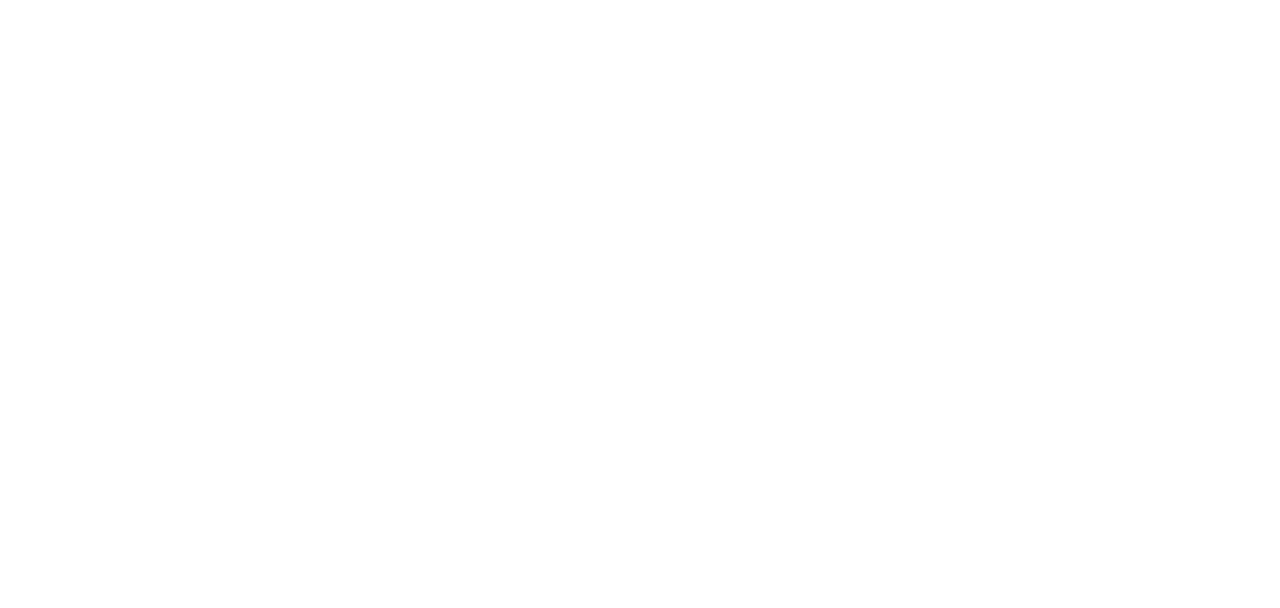
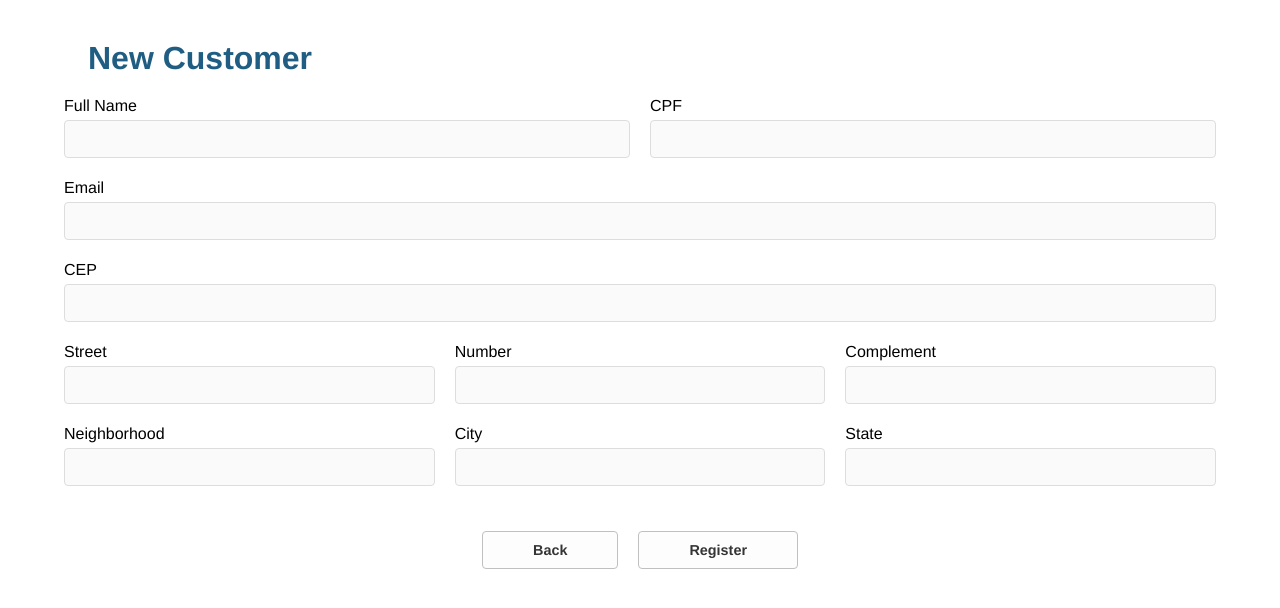
Before and after one commit to CarolineSampaio/teste-tecnico-zucchetti, a Vue app in the folder frontend/: page /customer/new in a window 1280 px wide. Before the commit this address had no page. Shown: the top 608 px of the page. Built offline with nearby package versions, Linux system fonts and the light colour scheme.

Commit message:
feat: adiciona cadastro cliente

```diff
--- a/frontend/package.json
+++ b/frontend/package.json
@@ -14,7 +14,8 @@
   "dependencies": {
     "axios": "^1.6.8",
     "vue": "^3.4.21",
-    "vue-router": "^4.3.0"
+    "vue-router": "^4.3.0",
+    "yup": "^1.4.0"
   },
   "devDependencies": {
     "@rushstack/eslint-patch": "^1.8.0",
--- a/frontend/src/assets/main.css
+++ b/frontend/src/assets/main.css
@@ -14,3 +14,30 @@
 body {
   margin: 0 5%;
 }
+
+h1 {
+  color: #1f5d82;
+  margin: 40px 0px 20px;
+  margin-left: 24px;
+}
+
+button {
+  width: auto;
+  height: 38px;
+  padding: 0px 50px;
+  background-color: #fdfdfd;
+
+  color: #353535;
+  font-weight: 600;
+  font-size: 0.9rem;
+  border: 1px solid #c0c0c0;
+  border-radius: 4px;
+  cursor: pointer;
+}
+
+button:hover {
+  background-color: #1f5d82;
+  padding: 0px 51px;
+  color: white;
+  border: none;
+}
--- a/frontend/src/router/index.js
+++ b/frontend/src/router/index.js
@@ -1,5 +1,6 @@
 import { createRouter, createWebHistory } from 'vue-router'
 import CustomersList from '../views/CustomersList.vue'
+import CustomersNew from '../views/CustomersNew.vue'
 
 const router = createRouter({
   history: createWebHistory(import.meta.env.BASE_URL),
@@ -8,6 +9,11 @@
       path: '/',
       name: 'list customers',
       component: CustomersList
+    },
+    {
+      path: '/customer/new',
+      name: 'add customer',
+      component: CustomersNew
     }
   ]
 })
--- a/frontend/src/services/Customers/CustomerService.js
+++ b/frontend/src/services/Customers/CustomerService.js
@@ -1,6 +1,11 @@
 import api from '../api'
 
 class CustomerService {
+  async createOne(body) {
+    const response = await api.post('customers', body)
+    return response.data
+  }
+
   async getAllCustomers() {
     const response = await api.get('customers')
     return response.data
--- /dev/null
+++ b/frontend/src/utils/captureErrorYup.js
@@ -0,0 +1,6 @@
+export const captureErrorYup = (error) =>
+    error.inner.reduce((acc, currentValue) => {
+        const data = {...acc}
+        data[currentValue.path] =  currentValue.message
+        return data
+     }, {})
--- /dev/null
+++ b/frontend/src/validations/customerCreate.validations.js
@@ -0,0 +1,42 @@
+import * as yup from 'yup'
+
+export const schemaCreateCustomer = yup.object().shape({
+  name: yup
+    .string()
+    .required('Name is required')
+    .min(6, 'Name must be at least 6 characters')
+    .max(100, 'Name must be at most 100 characters'),
+  email: yup
+    .string()
+    .email('Email invalid')
+    .required('Email is required')
+    .max(100, 'Email must be at most 100 characters'),
+  cpf: yup
+    .string()
+    .matches(/^\d{3}\.\d{3}\.\d{3}-\d{2}$/, 'CPF invalid (xxx.xxx.xxx-xx)')
+    .max(14, 'CPF must be at most 14 characters')
+    .required('CPF is required'),
+  cep: yup
+    .string()
+    .matches(/^\d{5}\d{3}$/, 'CEP invalid (xxxxxxxx)')
+    .max(8, 'CEP must be at most 8 characters')
+    .required('CEP is required'),
+  street: yup
+    .string()
+    .required('Street is required')
+    .max(100, 'Street must be at most 100 characters'),
+  number: yup
+    .string()
+    .required('Number is required')
+    .max(10, 'Number must be at most 10 characters'),
+  complement: yup
+    .string()
+    .required('Complement is required')
+    .max(100, 'Complement must be at most 100 characters'),
+  neighborhood: yup
+    .string()
+    .required('Neighborhood is required')
+    .max(100, 'Neighborhood must be at most 100 characters'),
+  city: yup.string().required('City is required').max(100, 'City must be at most 100 characters'),
+  state: yup.string().required('State is required').max(2, 'State must be at most 2 characters')
+})
--- a/frontend/src/views/CustomersList.vue
+++ b/frontend/src/views/CustomersList.vue
@@ -3,7 +3,9 @@
     <h1>Customers List</h1>
 
     <div class="align-end">
-      <button>Cadastrar Cliente</button>
+      <router-link to="/customer/new">
+        <button>New Customer</button>
+      </router-link>
     </div>
 
     <table class="customersList">
@@ -32,7 +34,7 @@
                 <p>{{ customer.city }} - {{ customer.state }}</p>
               </div>
               <p class="showMore" @click="toggleShowMore(customer)">
-                {{ customer.showMore ? 'Ver menos' : 'Ver mais' }}
+                {{ customer.showMore ? 'View less' : 'View more' }}
               </p>
             </div>
           </td>
@@ -49,7 +51,7 @@
 </template>
 
 <script>
-import CustomerService from '../services/Customers/CustomerService'
+import CustomerService from '@/services/Customers/CustomerService'
 
 export default {
   data() {
@@ -80,12 +82,6 @@
 </script>
 
 <style>
-h1 {
-  color: #1f5d82;
-  margin: 40px 0px 20px;
-  margin-left: 24px;
-}
-
 .buttons {
   display: flex;
   justify-content: center;
@@ -128,25 +124,6 @@
   background-color: #f1f1f1;
 }
 
-button {
-  height: 35px;
-  padding: 0px 20px;
-  background-color: #fdfdfd;
-
-  color: #353535;
-  font-weight: 600;
-  font-size: 0.9rem;
-  border: 1px solid #c0c0c0;
-  border-radius: 4px;
-}
-
-button:hover {
-  background-color: #1f5d82;
-  padding: 0px 21px;
-  color: white;
-  border: none;
-}
-
 .showMore {
   color: #1f5d82;
   cursor: pointer;
--- /dev/null
+++ b/frontend/src/views/CustomersNew.vue
@@ -0,0 +1,292 @@
+<!-- eslint-disable vue/multi-word-component-names -->
+<template>
+  <main>
+    <h1>New Customer</h1>
+
+    <form @submit.prevent="handleSubmit" class="formNew">
+      <div class="formElement">
+        <div>
+          <label for="name">Full Name</label>
+          <input
+            id="name"
+            v-model="customer.name"
+            class="formInput"
+            :class="{ inputError: this.errors.name }"
+          />
+          <span class="textError">{{ errors.name }}</span>
+        </div>
+        <div>
+          <label for="cpf">CPF</label>
+          <input
+            id="cpf"
+            v-model="customer.cpf"
+            class="formInput"
+            :class="{ inputError: this.errors.cpf }"
+          />
+          <span class="textError">{{ errors.cpf }}</span>
+        </div>
+      </div>
+      <div class="formElement">
+        <div>
+          <label for="email">Email</label>
+          <input
+            id="email"
+            v-model="customer.email"
+            class="formInput"
+            :class="{ inputError: this.errors.email }"
+          />
+          <span class="textError">{{ errors.email }}</span>
+        </div>
+      </div>
+
+      <div class="formElement">
+        <div>
+          <label for="cep">CEP</label>
+          <input
+            id="cep"
+            v-model="customer.cep"
+            class="formInput"
+            @keyup="getAddressInfo"
+            :class="{ inputError: this.errors.cep }"
+          />
+          <span class="textError">{{ errors.cep }}</span>
+        </div>
+      </div>
+
+      <div class="formElement">
+        <div>
+          <label for="street">Street</label>
+          <input
+            id="street"
+            v-model="customer.street"
+            class="formInput"
+            :readonly="addressRequested"
+            :class="{ inputError: this.errors.street }"
+          />
+          <span class="textError">{{ errors.street }}</span>
+        </div>
+        <div>
+          <label for="number">Number</label>
+          <input
+            id="number"
+            v-model="customer.number"
+            class="formInput"
+            :class="{ inputError: this.errors.number }"
+          />
+          <span class="textError">{{ errors.number }}</span>
+        </div>
+        <div>
+          <label for="complement">Complement</label>
+          <input
+            id="complement"
+            v-model="customer.complement"
+            class="formInput"
+            :class="{ inputError: this.errors.complement }"
+          />
+          <span class="textError">{{ errors.complement }}</span>
+        </div>
+      </div>
+
+      <div class="formElement">
+        <div>
+          <label for="neighborhood">Neighborhood</label>
+          <input
+            id="neighborhood"
+            v-model="customer.neighborhood"
+            class="formInput"
+            :readonly="addressRequested"
+            :class="{ inputError: this.errors.neighborhood }"
+          />
+          <span class="textError">{{ errors.neighborhood }}</span>
+        </div>
+        <div>
+          <label for="city">City</label>
+          <input
+            id="city"
+            v-model="customer.city"
+            class="formInput"
+            :readonly="addressRequested"
+            :class="{ inputError: this.errors.city }"
+          />
+          <span class="textError">{{ errors.city }}</span>
+        </div>
+        <div>
+          <label for="state">State</label>
+          <input
+            id="state"
+            v-model="customer.state"
+            class="formInput"
+            :readonly="addressRequested"
+            :class="{ inputError: this.errors.state }"
+          />
+          <span class="textError">{{ errors.state }}</span>
+        </div>
+      </div>
+
+      <div class="buttons">
+        <router-link to="/"><button>Back</button></router-link>
+        <button type="submit">Register</button>
+      </div>
+    </form>
+  </main>
+</template>
+
+<script>
+import * as yup from 'yup'
+import { captureErrorYup } from '@/utils/captureErrorYup'
+import { schemaCreateCustomer } from '@/validations/customerCreate.validations.js'
+
+import CustomerService from '@/services/Customers/CustomerService'
+import axios from 'axios'
+
+export default {
+  data() {
+    return {
+      customer: {
+        name: '',
+        email: '',
+        cpf: '',
+        cep: '',
+        street: '',
+        number: '',
+        complement: '',
+        neighborhood: '',
+        city: '',
+        state: ''
+      },
+      addressRequested: false,
+      errors: {}
+    }
+  },
+  methods: {
+    validateSync() {
+      this.errors = {}
+      try {
+        schemaCreateCustomer.validateSync(this.customer, { abortEarly: false })
+
+        this.errors = {}
+      } catch (error) {
+        if (error instanceof yup.ValidationError) {
+          console.log(error)
+          this.errors = captureErrorYup(error)
+          return false
+        }
+      }
+      return true
+    },
+
+    handleSubmit() {
+      try {
+        if (this.validateSync() === false) return
+
+        CustomerService.createOne(this.customer)
+          .then(() => {
+            this.errors = {}
+            alert('Customer registered successfully!')
+            this.customer = {
+              name: '',
+              email: '',
+              cpf: '',
+              cep: '',
+              street: '',
+              number: '',
+              complement: '',
+              neighborhood: '',
+              city: '',
+              state: ''
+            }
+          })
+          .catch((error) => {
+            alert('Error registering customer!')
+            console.log(error)
+          })
+      } catch (error) {
+        if (error instanceof yup.ValidationError) {
+          this.errors = captureErrorYup(error)
+        }
+      }
+    },
+
+    getAddressInfo() {
+      const cep = this.customer.cep
+
+      if (cep.length === 8) {
+        axios
+          .get(`https://viacep.com.br/ws/${cep}/json/`)
+          .then(({ data }) => {
+            console.log(data)
+            if (data.erro) return
+            this.customer.street = data.logradouro
+            this.customer.neighborhood = data.bairro
+            this.customer.city = data.localidade
+            this.customer.state = data.uf
+            this.addressRequested = true
+            this.validateSync()
+          })
+          .catch((error) => {
+            alert(`Error when querying the CEP: ${cep}`)
+            console.log(error)
+          })
+      }
+    }
+  }
+}
+</script>
+
+<style scoped>
+.formNew {
+  display: flex;
+  flex-direction: column;
+  width: 100%;
+}
+
+.formElement {
+  display: flex;
+  flex-direction: row;
+  margin-bottom: 1rem;
+  gap: 20px;
+}
+
+.formElement div {
+  display: flex;
+  flex-direction: column;
+  width: 100%;
+  gap: 5px;
+}
+
+.formInput {
+  height: 38px;
+  width: 100%;
+  border-radius: 4px;
+  border: 1px solid #dddddd;
+  outline: none;
+  background-color: rgb(250, 250, 250);
+  font-size: 14px;
+  padding-left: 8px;
+}
+
+a,
+router-link {
+  text-decoration: none;
+  color: inherit;
+}
+
+a:hover,
+router-link:hover {
+  color: inherit;
+}
+
+a:visited,
+router-link:visited {
+  color: inherit;
+}
+
+.inputError {
+  border-color: red;
+}
+
+.textError {
+  color: red;
+  font-size: 12px;
+}
+</style>
```
Also changed, not shown: 1 other file (tests, documents, lock files or other folders).
